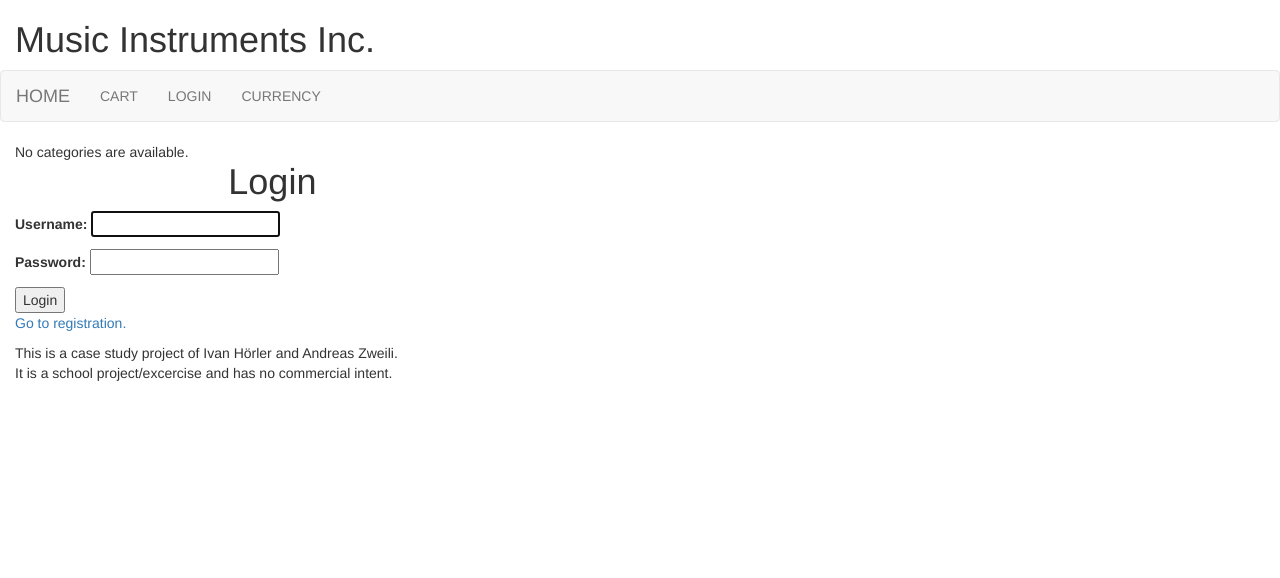
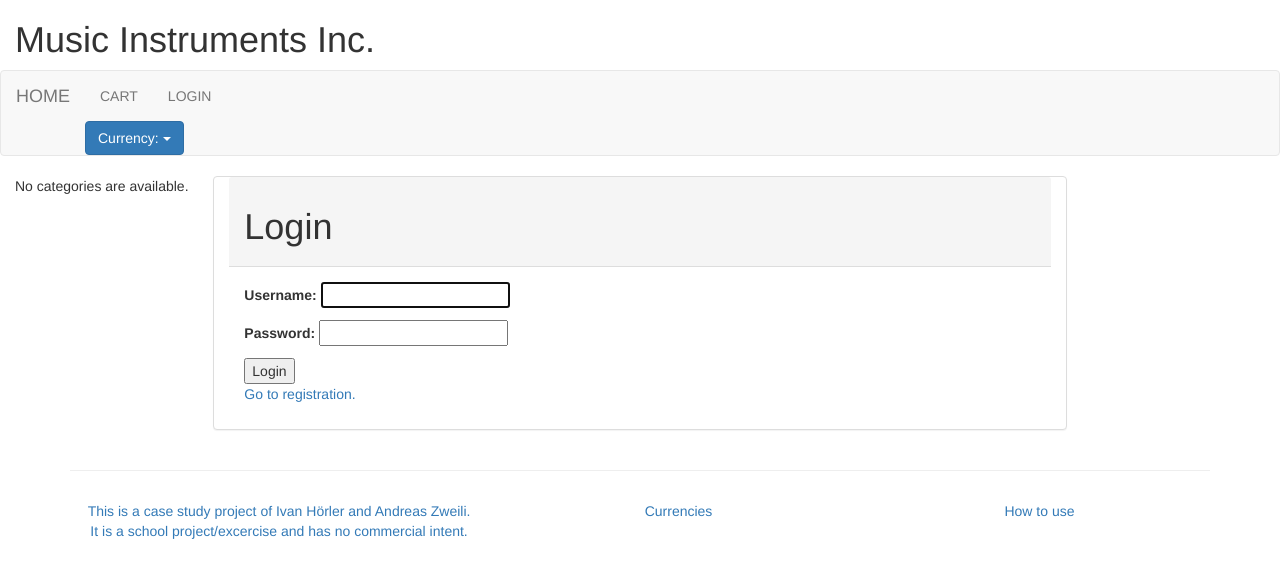
Before and after one commit to Nebucatnetzer/webtech_case_study, a Django app: page /login/ in a window 1280 px wide. Shown: the top 578 px of the page. Run offline with Django 3.2, Linux system fonts and the light colour scheme; parts of the project's set-up code (start-up, migrations or seed data) failed here and were passed over; some libraries are stand-ins or nearby versions.

Commit message:
add of a dropdown and footerinformation nicely

```diff
--- a/django/didgeridoo/webshop/templates/webshop/base.html
+++ b/django/didgeridoo/webshop/templates/webshop/base.html
@@ -43,13 +43,23 @@
           {% else %}
             <li><a href="{% url 'login' %}">LOGIN</a></li>
           {% endif %}
-          <li><a href="#">CURRENCY</a></li>
+          <div class="dropdown">
+            <button class="btn btn-primary dropdown-toggle" type="button" data-toggle="dropdown">Currency:
+              <span class="caret"></span>
+            </button>
+             <ul class="dropdown-menu dropdown-menu-center">
+               <li class="disabled"><a href="#">CHF</a></li>
+               <li class="active"><a href="#">USD</a></li>
+               <li class="active"><a href="#">JPYS</a></li>
+               <li class="active"><a href="#">GBP</a></li>
+             </ul>
+           </div>
         </ul>
       </div>
     </nav>
     <div class="container-fluid">
       <div class="row">
-        <div class="col-sm-2">
+        <div class="col-md-2">
           {% block sidebar %}
             {% if category_list %}
             <ul>
@@ -67,13 +77,15 @@
             {% endif %}
           {% endblock %}
         </div>
-        <div class="col-sm-10 ">
+        <div class="col-md-8 panel panel-default">
+          <div class="panel-heading">
             <h1>
               {% block section_title %}{% endblock %}
             </h1>
-        </div>
-        <div class="col-sm-10 ">
-          {% block content %}{% endblock %}
+          </div>
+          <div class="panel-body">
+            {% block content %}{% endblock %}
+          </div>
         </div>
       </div>
     </div>
@@ -82,8 +94,30 @@
         <div class="row">
           <div class="col-sm-12">
             {% block footer %}
-              This is a case study project of Ivan Hörler and Andreas Zweili. </br>
-              It is a school project/excercise and has no commercial intent.
+              <div class="container text-center">
+              <hr>
+                <div class="row">
+                  <div class="col-lg-12">
+                    <ul class="nav nav-pills nav-justified">
+                      <li>
+                        <a id='school'
+                          target='_blank'
+                          href='http://www.ibz.ch'
+                          >This is a case study project of Ivan Hörler and Andreas Zweili.
+                          </br>
+                          It is a school project/excercise and has no commercial intent.
+                        </a>
+                      </li>
+                      <li>
+                        <a href="/currencies">Currencies</a>
+                      </li>
+                      <li>
+                        <a href="#">How to use</a>
+                      </li>
+                    </ul>
+                  </div>
+                </div>
+              </div>
             {% endblock %}
           </div>
         </div>
```
